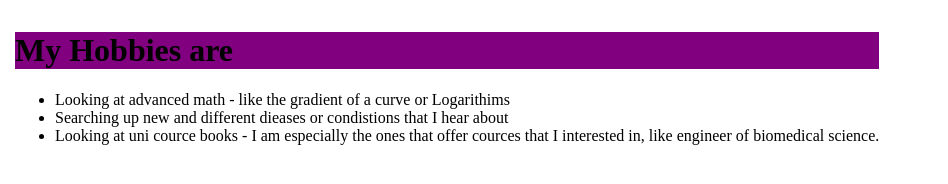
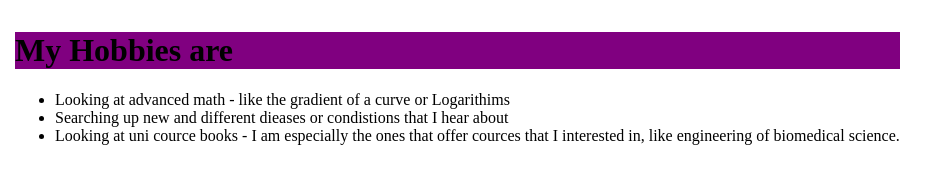
Before and after one commit to imaschman/CV, a plain HTML site: page MyHobbies.html in a window 1280 px wide. Shown: the whole page, without its empty margins (0-948 px from the left). Drawn offline with Linux system fonts and the light colour scheme.

Commit message:
Update MyHobbies.html

```diff
--- a/MyHobbies.html
+++ b/MyHobbies.html
@@ -31,7 +31,7 @@
    <ul id = ""heading3" >
 <li> Looking at advanced math - like the gradient of a curve or Logarithims
 <li> Searching up new and different dieases or condistions that I hear about
-<li> Looking at uni cource books - I am especially the ones that offer cources that I interested in, like engineer of biomedical science.
+<li> Looking at uni cource books - I am especially the ones that offer cources that I interested in, like engineering of biomedical science.
 </ul>
 
 
```
